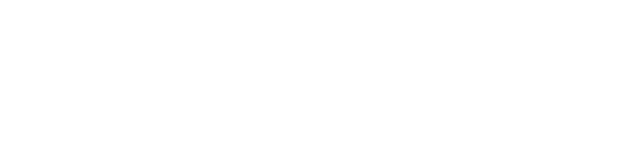
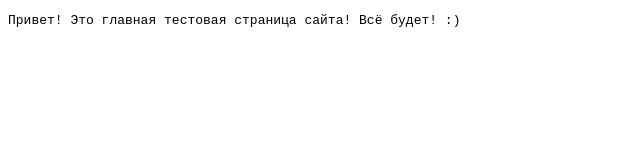
Before and after one commit to Gipnostalker/gipnostalker.github.io, a plain HTML site: page index.html in a window 1280 px wide. Shown: the whole page, without its empty margins (0-640 px from the left). Drawn offline with Linux system fonts and the light colour scheme.

Commit message:
Update index.html

```diff
--- a/index.html
+++ b/index.html
@@ -7,6 +7,7 @@
 <body>
 
 <pre>
+Привет! Это главная тестовая страница сайта! Всё будет! :)
 </pre>
 
 </body>
```
